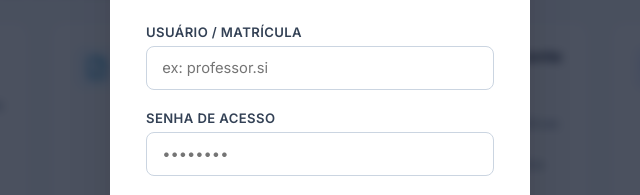
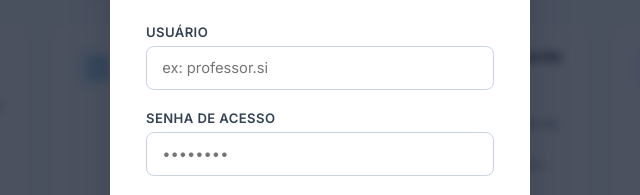
Before and after one commit to sillasllima/extensao-si, a plain HTML site: page index.html in a window 1280 px wide. Both pictures are taken after a click on the button "Área do Professor". Shown: the part 321-516 px from the top of the page, 320-960 px from the left. Drawn offline with nearby package versions, Linux system fonts and the light colour scheme.

Commit message:
Add files via upload

```diff
--- a/index.html
+++ b/index.html
@@ -992,7 +992,7 @@
 
       <form onsubmit="autenticarProfessor(event)">
         <div class="form-group">
-          <label for="prof-user">Usuário / Matrícula</label>
+          <label for="prof-user">Usuário</label>
           <input type="text" id="prof-user" placeholder="ex: professor.si" required autocomplete="username" />
         </div>
 
```
